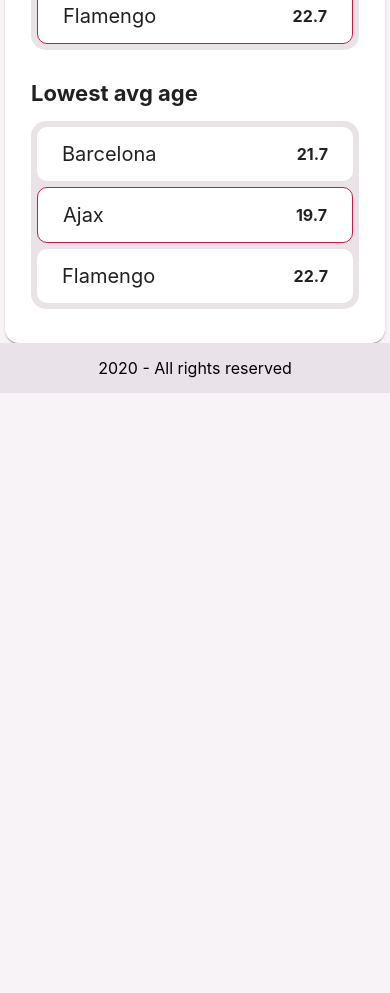
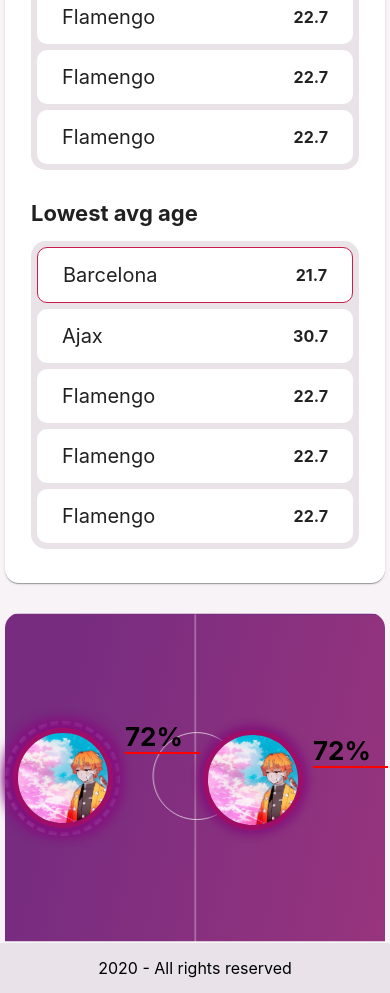
Before and after one commit to karmodaniel/Smt, a React (Create React App) app: page / in a window 390 px wide. Shown: the part 740-1733 px from the top of the page. Before the commit the page ends 1133 px from the top, so only its background shows below. Built offline with nearby package versions, Linux system fonts and the light colour scheme.

Commit message:
home page initial responsiveness

```diff
--- a/src/assets/utilities/_variables.scss
+++ b/src/assets/utilities/_variables.scss
@@ -8,4 +8,4 @@
 $bg-footer: #E9E3E9;
 
 //SIZES
-$playerSize: 150px;
+$playerSize: 100px;
--- a/src/pages/Home/Home .js
+++ b/src/pages/Home/Home .js
@@ -4,6 +4,7 @@
 import "../../App.scss";
 import CardComponent from "../../components/CardComponent/CardComponent";
 import Ranking from "../../components/Ranking/Ranking";
+import PlayersStatistics from "../../components/PlayersStatistics/PlayersStatistics";
 
 export default function Home() {
   const teams = [
@@ -24,7 +25,15 @@
     },
     {
       name: "Ajax",
-      age: 19.7,
+      age: 30.7,
+    },
+    {
+      name: "Flamengo",
+      age: 22.7,
+    },
+    {
+      name: "Flamengo",
+      age: 22.7,
     },
     {
       name: "Flamengo",
@@ -53,7 +62,8 @@
           <TableComponent teams={teams} />
         </CardComponent>
       </section>
-      <section className="card tops">
+      <section className="statistics-container card">
+        <section className="tops">
           <CardComponent title="Top 5" action={false}>
             <section className="card-content">
               <div className="rankings">
@@ -73,6 +83,15 @@
             </section>
           </CardComponent>
         </section>
+        <section className="field">
+          <div className="most-and-less">
+            <PlayersStatistics dotted={true}></PlayersStatistics>
+          </div>
+          <div className="most-and-less less-picked">
+            <PlayersStatistics dotted={false}></PlayersStatistics>
+          </div>
+        </section>
+      </section>
     </div>
   );
 }
--- a/src/pages/Home/Home.scss
+++ b/src/pages/Home/Home.scss
@@ -1,3 +1,5 @@
+@import "../../assets//utilities//variables";
+
 .home-container {
   display: flex;
   justify-content: space-around;
@@ -7,21 +9,55 @@
     width: 46%;
   }
 
+  .statistics-container {
+    display: flex;
+    flex-direction: column;
+
+    .tops {
+      width: 100%;
+
       .card-content {
         display: flex;
         justify-content: space-between;
         padding: 10px;
-  }
 
         .rankings {
           width: 48%;
         }
+      }
+    }
+
+    .field {
+      display: flex;
+      justify-content: space-around;
+      align-items: center;
+      width: 100%;
+      min-height: 330px;
+      margin-top: 30px;
+      background-image: url(../../assets/img/field-horizontal.svg);
+      background-repeat: no-repeat;
+      background-size: cover;
+      background-position: center;
+      border-top-left-radius: 15px;
+      border-top-right-radius: 15px;
+
+      .most-and-less {
+        width: 250px;
+        height: 250px;
+        display: flex;
+        align-items: center;
+      }
+
+      .less-picked {
+        padding-bottom: 10px;
+      }
+    }
+  }
 
   @media only screen and (max-width: 1200px) {
-    .card-content {
+    .statistics-container .tops .card-content {
       flex-direction: column;
       justify-content: center;
-    }
 
       .rankings {
         width: 100%;
@@ -29,6 +65,7 @@
 
       .ranking-lowest {
         margin-top: 30px;
+      }
     }
   }
 
```
Also changed, not shown: src/assets/img/field-horizontal.svg (added), src/assets/img/field-vertical.svg (added). Lines whose indentation alone changed are shown as unchanged.
